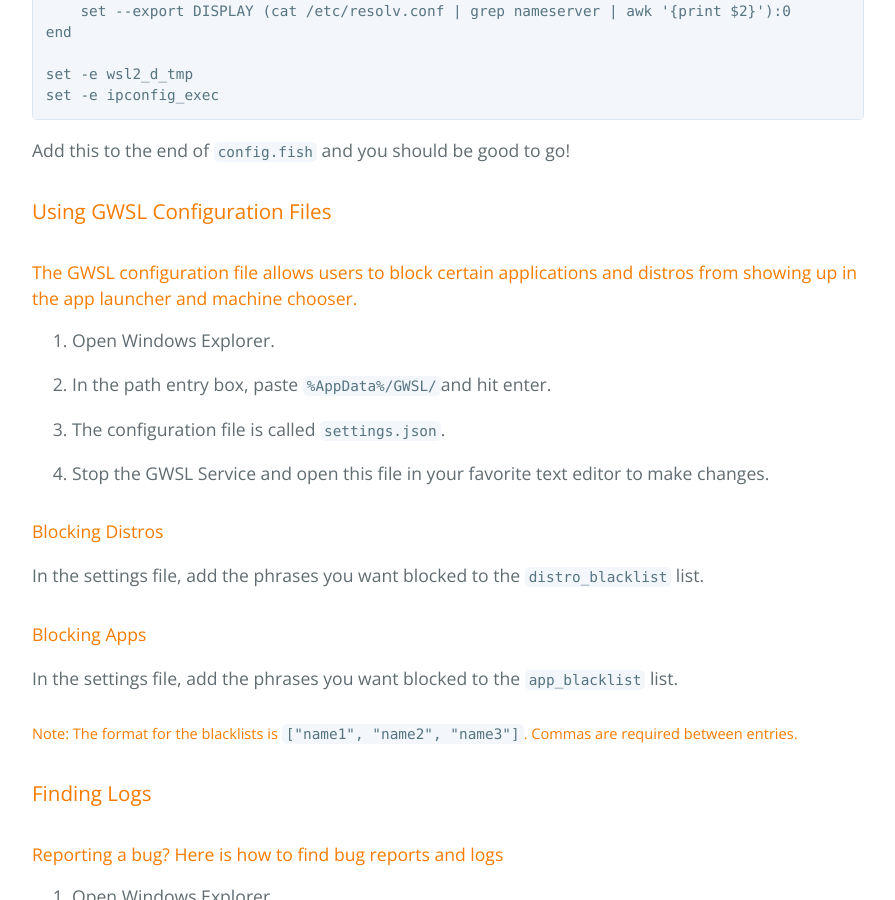
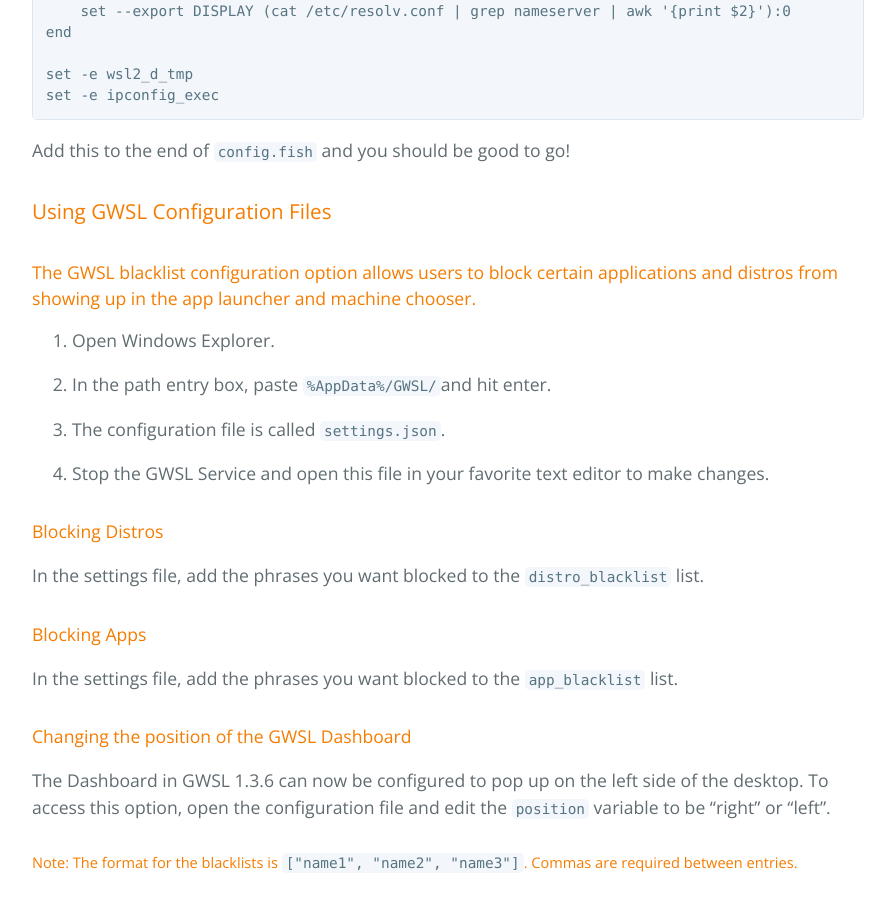
Before and after one commit to Opticos/gwsl, a Jekyll site: the page built from tutorials/manual.md, in a window 1280 px wide and 900 px high, scrolled down 10306 px. Shown: the whole window, without its empty margins (192-1087 px from the left). Built offline with Jekyll 4.4.1, drawn with Linux system fonts in a browser that asks for light colours; the repository's description, which GitHub fills in, is left out.

Commit message:
Update manual.md

````diff
--- a/tutorials/manual.md
+++ b/tutorials/manual.md
@@ -251,7 +251,7 @@ Add this to the end of `config.fish` and you should be good to go!
 
 ### Using GWSL Configuration Files ###
 
-#### The GWSL configuration file allows users to block certain applications and distros from showing up in the app launcher and machine chooser.
+#### The GWSL blacklist configuration option allows users to block certain applications and distros from showing up in the app launcher and machine chooser.
 1.  Open Windows Explorer.
 
 2.  In the path entry box, paste ```%AppData%/GWSL/```and hit enter.
@@ -268,6 +268,10 @@ In the settings file, add the phrases you want blocked to the ```distro_blacklis
 
 In the settings file, add the phrases you want blocked to the ```app_blacklist``` list.
 
+#### Changing the position of the GWSL Dashboard
+
+The Dashboard in GWSL 1.3.6 can now be configured to pop up on the left side of the desktop. To access this option, open the configuration file and edit the ```position``` variable to be "right" or "left".
+
 ##### Note: The format for the blacklists is ```["name1", "name2", "name3"]```. Commas are required between entries.
 
 ### Finding Logs ###
````
